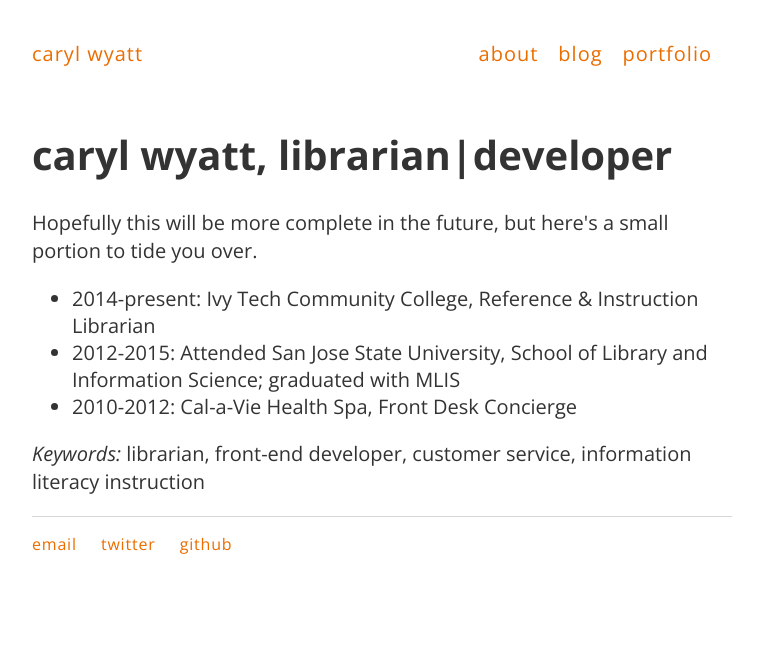
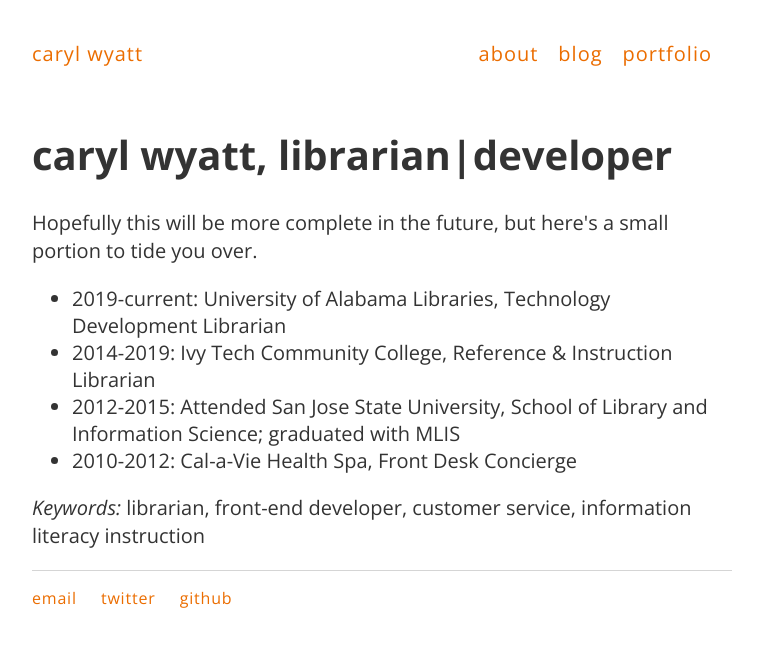
Before and after one commit to carylwyatt/carylwyatt.github.io, a Jekyll site: the page built from cv/index.html, in a window 1280 px wide. Shown: the top 647 px of the page, without its empty margins (258-1021 px from the left). Built offline with Jekyll 4.4.1, drawn with Linux system fonts in a browser that asks for light colours.

```diff
--- a/cv/index.html
+++ b/cv/index.html
@@ -7,7 +7,8 @@ title: caryl's experience
         		<h1>caryl wyatt, librarian|developer</h1>
 				<p>Hopefully this will be more complete in the future, but here's a small portion to tide you over.</p>
         <ul>
-        <li>2014-present: Ivy Tech Community College, Reference & Instruction Librarian</li>
+        <li>2019-current: University of Alabama Libraries, Technology Development Librarian</li>
+        <li>2014-2019: Ivy Tech Community College, Reference & Instruction Librarian</li>
         <li>2012-2015: Attended San Jose State University, School of Library and Information Science; graduated with MLIS</li>
         <li>2010-2012: Cal-a-Vie Health Spa, Front Desk Concierge</li>
         </ul>
```
Also changed, not shown: portfolio/index.html (+12 -1 lines), img/portfolio-screenshots/homepage-count.png (added), img/portfolio-screenshots/research_guide.png (added).
